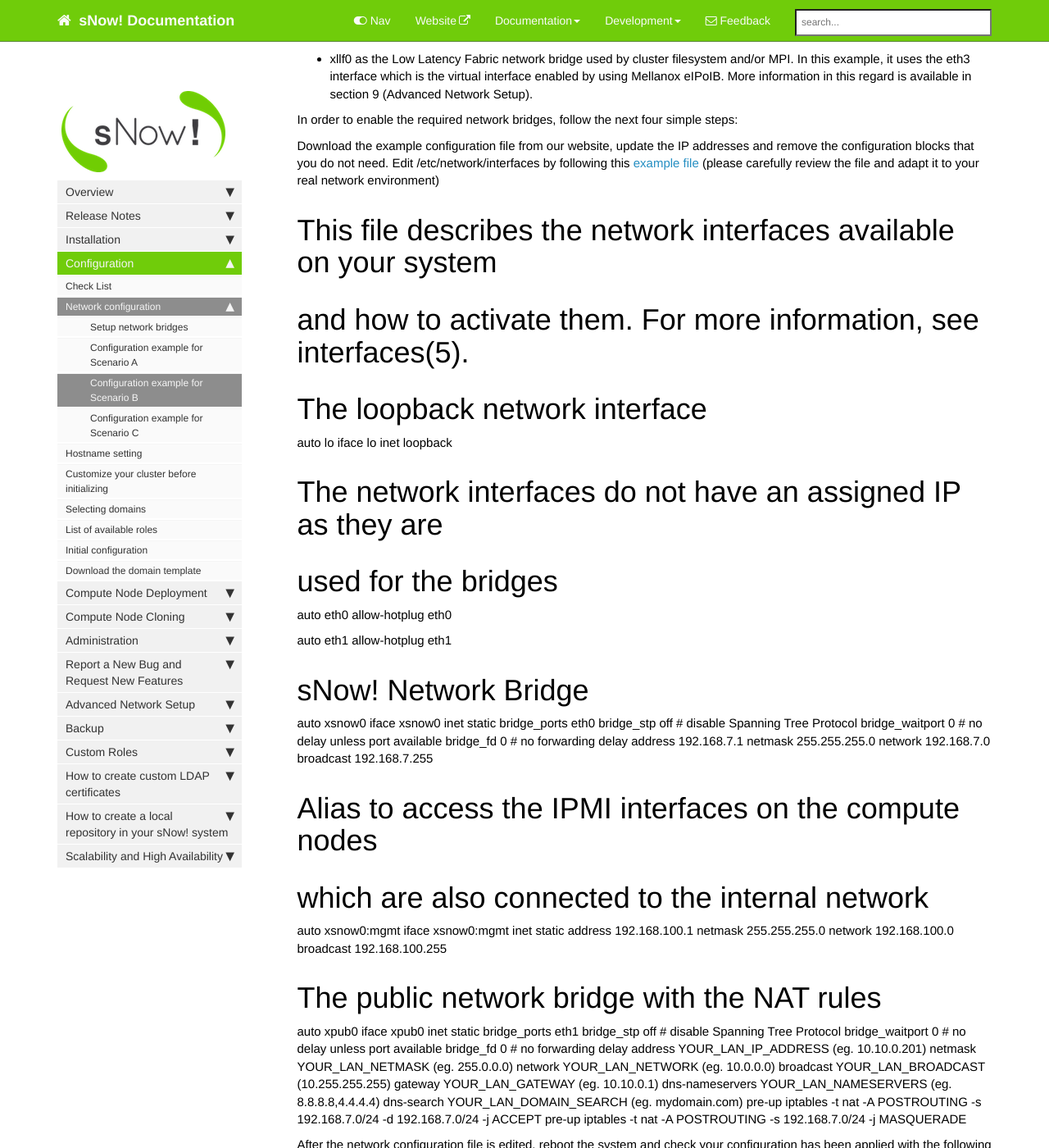
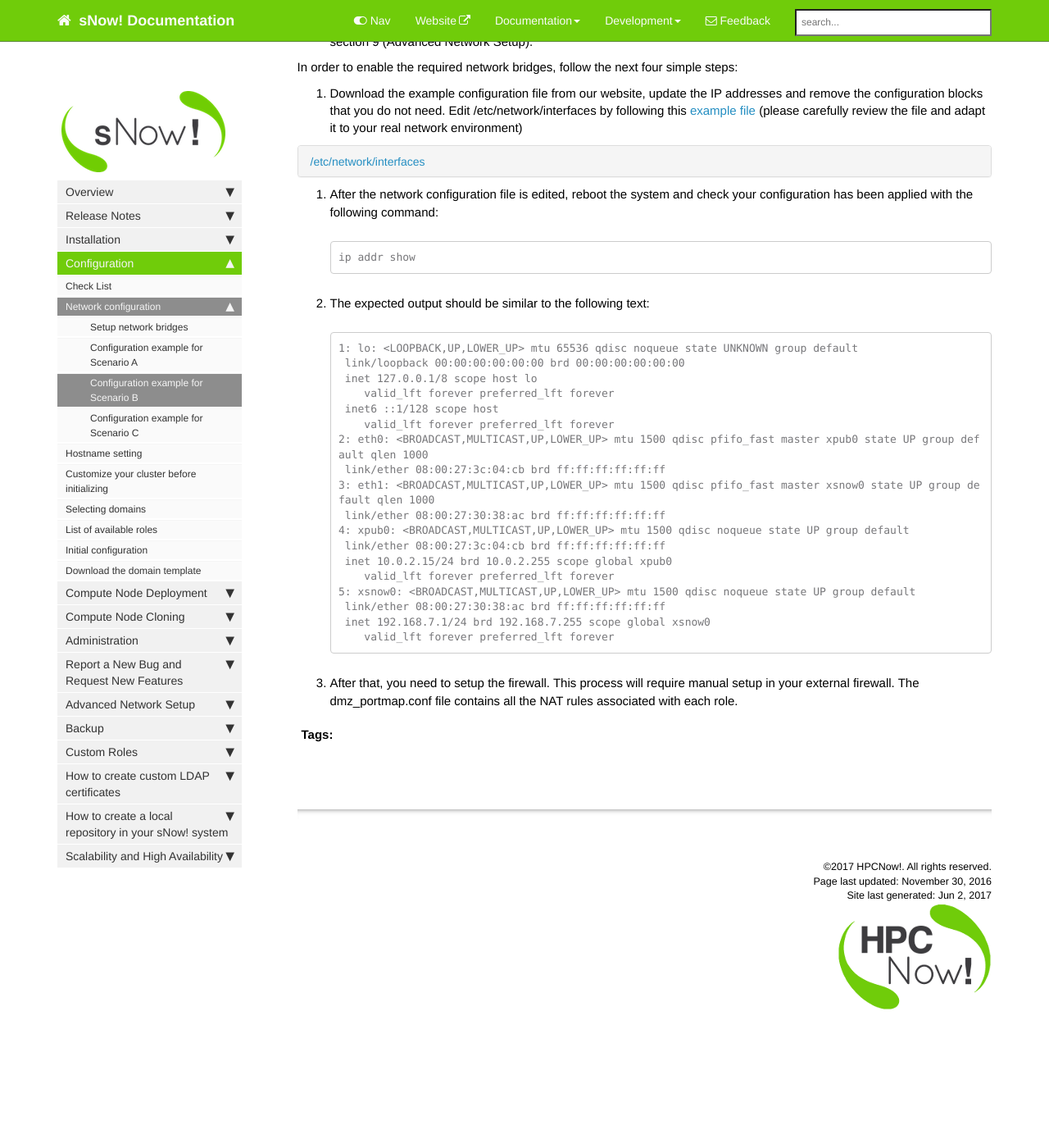
Before and after one commit to FlocksCM/snow-documentation, a Jekyll site: the page built from pages/mydoc/mydoc_scenario_b.md, in a window 1280 px wide and 1400 px high, scrolled down 451 px. Shown: the whole window at 82% size. Built offline with Jekyll 4.4.1, drawn with Linux system fonts in a browser that asks for light colours; nearby versions of some CDN libraries; comment, search, counter and statistics services are not loaded; after the commit the page ends 1742 px from its top, so only the background shows below that.

Commit message:
Fixed formatting issues

````diff
--- a/pages/mydoc/mydoc_scenario_b.md
+++ b/pages/mydoc/mydoc_scenario_b.md
@@ -10,7 +10,6 @@ permalink: mydoc_scenario_b.html
 folder: mydoc
 ---
 
-{% include custom/getting_started_series.html %}
 The following example shows how to setup the DMZ bridge where the domains will be attached and the sNow! network bridge. On top of this configuration, there are some firewall rules that may be required in order to expose some of the services of the DMZ.
 
 * xsnow0 as the private bridge for node deployment and administration. It uses the eth0 interface.
@@ -20,17 +19,28 @@ The following example shows how to setup the DMZ bridge where the domains will b
 
 In order to enable the required network bridges, follow the next four simple steps:
 
-Download the example configuration file from our website, update the IP addresses and remove the configuration blocks that you do not need.
-Edit /etc/network/interfaces by following this [example file](examples/network_interfaces_scenario_b.txt) (please carefully review the file and adapt it to your real network environment)
-{% include examples/network_interfaces_scenario_b.txt %}
-
-After the network configuration file is edited, reboot the system and check your configuration has been applied with the following command:
-
+1. Download the example configuration file from our website, update the IP addresses and remove the configuration blocks that you do not need. Edit /etc/network/interfaces by following this [example file](examples/network_interfaces_scenario_b.txt) (please carefully review the file and adapt it to your real network environment)
+<div class="panel-group" id="accordion">
+    <div class="panel panel-default">
+        <div class="panel-heading">
+            <h4 class="panel-title">
+                <a class="noCrossRef accordion-toggle" data-toggle="collapse" data-parent="#accordion" href="#collapseOne">/etc/network/interfaces</a>
+            </h4>
+        </div>
+        <div id="collapseOne" class="panel-collapse collapse noCrossRef">
+            <div class="panel-body">
+                <pre>
+                {% include examples/network_interfaces_scenario_b.txt %}
+                </pre>
+            </div>
+        </div>
+    </div>
+</div>
+2. After the network configuration file is edited, reboot the system and check your configuration has been applied with the following command:
 ```
 ip addr show
 ```
-The expected output should be similar to the following text:
-
+3. The expected output should be similar to the following text:
 ```
 1: lo: <LOOPBACK,UP,LOWER_UP> mtu 65536 qdisc noqueue state UNKNOWN group default
     link/loopback 00:00:00:00:00:00 brd 00:00:00:00:00:00
@@ -51,8 +61,4 @@ The expected output should be similar to the following text:
     inet 192.168.7.1/24 brd 192.168.7.255 scope global xsnow0
        valid_lft forever preferred_lft forever
 ```
-After that, you need to setup the firewall. This process will require manual setup in your external firewall. The dmz_portmap.conf file contains all the NAT rules associated with each role.
-
-{% include custom/getting_started_series_next.html %}
-
-{% include links.html %}
+4. After that, you need to setup the firewall. This process will require manual setup in your external firewall. The dmz_portmap.conf file contains all the NAT rules associated with each role.
--- a/pages/mydoc/mydoc_scenario_c.md
+++ b/pages/mydoc/mydoc_scenario_c.md
@@ -18,23 +18,35 @@ The following example shows how to setup the public bridge, the sNow! network br
 * xdmz0  as the DMZ bridge for the house network. It uses the eth3 interface.
 * xllf0  as the Low Latency Fabric network bridge used by cluster filesystem and/or MPI. In this example, it uses the eth4 interface which is the virtual interface enabled by using Mellanox eIPoIB. More information in this regard available in section 9 (Advanced Network Setup).
 
-In order to enable the required network bridges, follow the next four simple steps:
+In order to enable the required network bridges, follow the next five simple steps:
 
-Add the following line in /etc/modules
-
+1. Add the following line in /etc/modules
 ```
 dummy numdummies=1
 ```
-Download the configuration file example for /etc/network/interfaces from our website, update the IP addresses and remove the configuration blocks that you do not need.
+2. Download the configuration file example for /etc/network/interfaces from our website, update the IP addresses and remove the configuration blocks that you do not need.
 Edit /etc/network/interfaces by following this [example file](examples/network_interfaces_scenario_c.txt) (please carefully review the file and adapt it to your real network environment)
-{% include examples/network_interfaces_scenario_c.txt %}
-
-After the network configuration file is edited, reboot the system and check your configuration has been applied with the following command:
-
+<div class="panel-group" id="accordion">
+    <div class="panel panel-default">
+        <div class="panel-heading">
+            <h4 class="panel-title">
+                <a class="noCrossRef accordion-toggle" data-toggle="collapse" data-parent="#accordion" href="#collapseOne">/etc/network/interfaces</a>
+            </h4>
+        </div>
+        <div id="collapseOne" class="panel-collapse collapse noCrossRef">
+            <div class="panel-body">
+                <pre>
+                {% include examples/network_interfaces_scenario_c.txt %}
+                </pre>
+            </div>
+        </div>
+    </div>
+</div>
+3. After the network configuration file is edited, reboot the system and check your configuration has been applied with the following command:
 ```
 ip addr show
 ```
-The expected output should be similar to the following text:
+4. The expected output should be similar to the following text:
 
 ```
 1: lo: <LOOPBACK,UP,LOWER_UP> mtu 65536 qdisc noqueue state UNKNOWN group default
@@ -66,10 +77,7 @@ ufw disable
 ufw enable
 ```
 You can modify or add new rules in the firewall by working with the standard ufw files or directly with IPTABLES.
-IMPORTANT ADVICE:
-These firewall rules are only required for Scenario C.
-The default port for SSH for the sNow! server is 22/TCP. It is recommend that you replace this with a higher port number in order to avoid automatic attacks. If you want to change it, you will need to update the OpenSSH config file (/etc/ssh/sshd_config) and also the firewall (/etc/ufw/applications.d/ufw-snow).
-If you are installing remotely, ensure that you have access to the console. Otherwise there is a high risk of losing the SSH connection due to a misconfiguration in the firewall.
-
-
-For the list of supported languages you can use (similar to `js` for JavaScript), see [Supported languages](https://github.com/jneen/rouge/wiki/list-of-supported-languages-and-lexers).
+{% include note.html content="These firewall rules are only required for Scenario C." %}
+{% include tip.html content="The default port for SSH for the sNow! server is 22/TCP. It is recommend that you replace this with a higher port number in order to avoid automatic attacks. If you want to change it, you will need to update the OpenSSH config file (/etc/ssh/sshd_config) and also the firewall (/etc/ufw/applications.d/ufw-snow)." %}
+{% include warning.html content="If you are installing remotely, ensure that you have access to the console. Otherwise there is a high risk of losing the SSH connection due to a misconfiguration in the firewall.
+" %}
````
Also changed, not shown: other parts of pages/mydoc/mydoc_scenario_c.md (+1 -2 lines), pages/mydoc/mydoc_scenario_a.md (+7 -12 lines).
